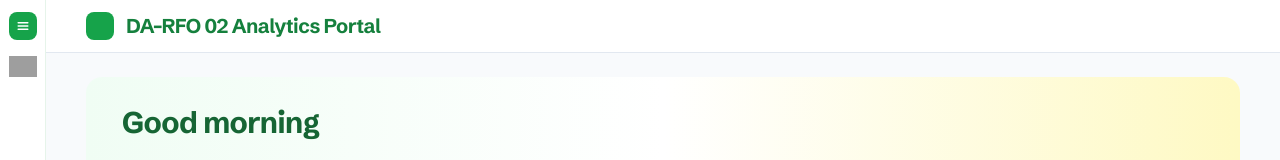
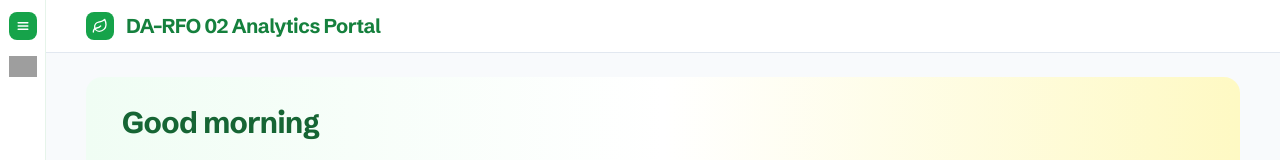
Before and after one commit to DeveloperJP115/darfo2-wms-powerbi-portal, a React (Vite) app: page / in a window 1280 px wide. Shown: the top 160 px of the page. Built offline with nearby package versions, Linux system fonts and the light colour scheme; grey boxes are pictures that could not be loaded.

Commit message:
feat(brand): give the header tile and favicon a leaf mark
A leaf for the Department of Agriculture rather than the seed-leaf the WMS portal used, which stood for stored seed rather than for the office.

```diff
--- a/src/components/Masthead.jsx
+++ b/src/components/Masthead.jsx
@@ -18,7 +18,26 @@ export default function Masthead() {
   return (
     <header>
       <div className="border-slate-200 flex items-center gap-3 border-b bg-white px-6 py-3 md:px-10">
-        <span aria-hidden="true" className="bg-green-600 size-7 shrink-0 rounded-lg" />
+        {/* The brand mark. A leaf for the Department of Agriculture — not the
+            seed-leaf the WMS portal used, which stood for stored seed rather
+            than for the office. The favicon carries the same mark. */}
+        <span
+          aria-hidden="true"
+          className="bg-green-600 inline-flex size-7 shrink-0 items-center justify-center rounded-lg"
+        >
+          <svg
+            viewBox="0 0 24 24"
+            className="size-4"
+            fill="none"
+            stroke="white"
+            strokeWidth="2"
+            strokeLinecap="round"
+            strokeLinejoin="round"
+          >
+            <path d="M11 20A7 7 0 0 1 9.8 6.1C15.5 5 17 4.48 19 2c1 2 2 4.18 2 8 0 5.5-4.78 10-10 10Z" />
+            <path d="M2 21c0-3 1.85-5.36 5.08-6C9.5 14.52 12 13 13 12" />
+          </svg>
+        </span>
         <h1 className="text-green-700 text-xl font-bold tracking-tight">{SITE.title}</h1>
       </div>
 
```
Also changed, not shown: public/favicon.svg.
